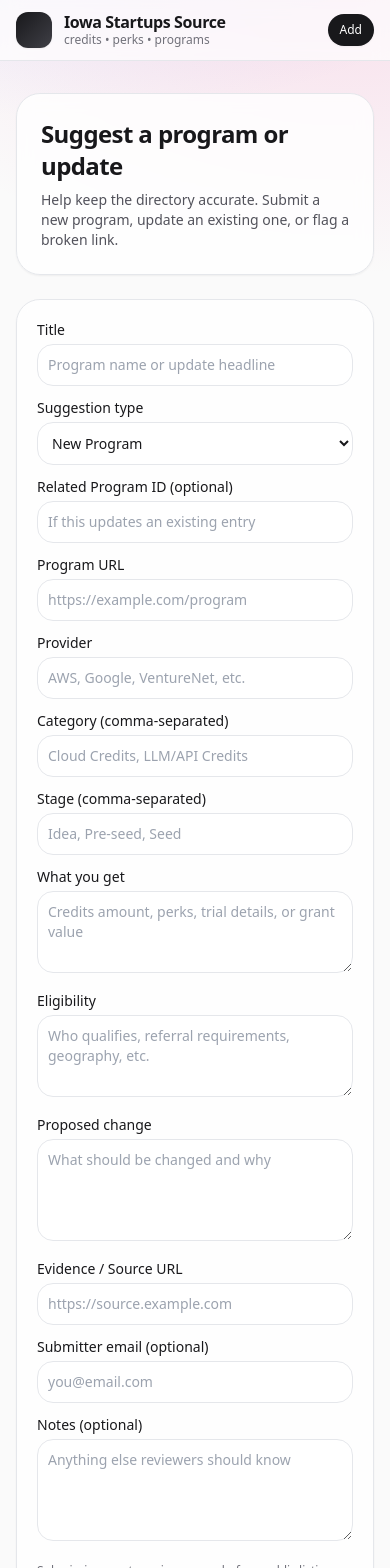
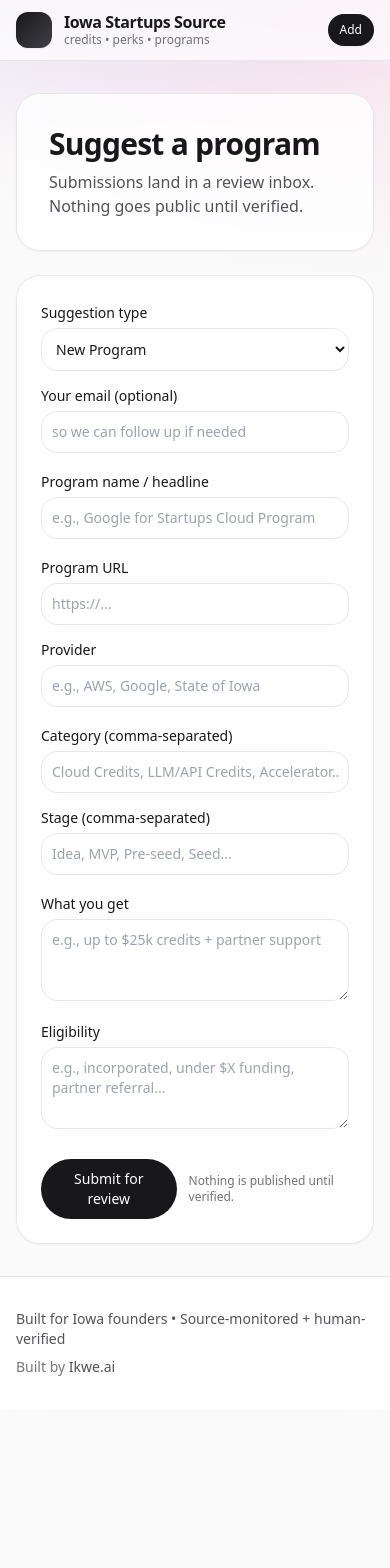
Before and after one commit to ikwe-ai/iowastartupssource, a Next.js app: page /submit in a window 390 px wide. Shown: the top 1568 px of the page. After the commit the page ends 1409 px from the top, so only its background shows below. Built offline with nearby package versions, Linux system fonts and the light colour scheme.

Commit message:
Add JSON suggest API and client submit flow

```diff
--- /dev/null
+++ b/app/api/suggest/route.ts
@@ -0,0 +1,36 @@
+import { NextResponse } from "next/server";
+import { createSuggestion } from "@/lib/notion";
+
+export async function POST(req: Request) {
+  try {
+    const body = await req.json();
+
+    const title = String(body.title || "").trim();
+    const suggestionType = String(body.suggestionType || "New Program").trim();
+
+    if (!title) {
+      return NextResponse.json({ ok: false, error: "Missing title" }, { status: 400 });
+    }
+
+    const id = await createSuggestion({
+      title,
+      suggestionType,
+      programUrl: body.programUrl || "",
+      provider: body.provider || "",
+      category: Array.isArray(body.category) ? body.category : [],
+      stage: Array.isArray(body.stage) ? body.stage : [],
+      whatYouGet: body.whatYouGet || "",
+      eligibility: body.eligibility || "",
+      proposedChange: body.proposedChange || "",
+      relatedProgramId: body.relatedProgramId || "",
+      evidenceUrl: body.evidenceUrl || "",
+      submitterEmail: body.submitterEmail || "",
+      notes: body.notes || "",
+    });
+
+    return NextResponse.json({ ok: true, id });
+  } catch (e: any) {
+    console.error(e);
+    return NextResponse.json({ ok: false, error: e?.message || "Server error" }, { status: 500 });
+  }
+}
--- a/app/submit/page.tsx
+++ b/app/submit/page.tsx
@@ -1,152 +1,244 @@
-export default function Submit() {
+"use client";
+
+import { useMemo, useState, type FormEvent } from "react";
+
+const SUGGESTION_TYPES = ["New Program", "Update Existing", "Broken Link", "Other"] as const;
+
+type SuggestionType = (typeof SUGGESTION_TYPES)[number];
+
+export default function SubmitPage() {
+  const [loading, setLoading] = useState(false);
+  const [done, setDone] = useState<{ ok: boolean; msg: string } | null>(null);
+
+  const [suggestionType, setSuggestionType] = useState<SuggestionType>("New Program");
+  const [title, setTitle] = useState("");
+  const [programUrl, setProgramUrl] = useState("");
+  const [provider, setProvider] = useState("");
+  const [category, setCategory] = useState("");
+  const [stage, setStage] = useState("");
+  const [whatYouGet, setWhatYouGet] = useState("");
+  const [eligibility, setEligibility] = useState("");
+  const [proposedChange, setProposedChange] = useState("");
+  const [relatedProgramId, setRelatedProgramId] = useState("");
+  const [evidenceUrl, setEvidenceUrl] = useState("");
+  const [submitterEmail, setSubmitterEmail] = useState("");
+
+  const categoryArr = useMemo(() => category.split(",").map((s) => s.trim()).filter(Boolean), [category]);
+  const stageArr = useMemo(() => stage.split(",").map((s) => s.trim()).filter(Boolean), [stage]);
+
+  async function onSubmit(e: FormEvent) {
+    e.preventDefault();
+    setLoading(true);
+    setDone(null);
+
+    try {
+      const res = await fetch("/api/suggest", {
+        method: "POST",
+        headers: { "Content-Type": "application/json" },
+        body: JSON.stringify({
+          suggestionType,
+          title,
+          programUrl,
+          provider,
+          category: categoryArr,
+          stage: stageArr,
+          whatYouGet,
+          eligibility,
+          proposedChange,
+          relatedProgramId,
+          evidenceUrl,
+          submitterEmail,
+        }),
+      });
+
+      const data = await res.json();
+      if (!data.ok) throw new Error(data.error || "Submission failed");
+
+      setDone({ ok: true, msg: "Submitted. Thank you - this goes into review before publishing." });
+      setTitle("");
+      setProgramUrl("");
+      setProvider("");
+      setCategory("");
+      setStage("");
+      setWhatYouGet("");
+      setEligibility("");
+      setProposedChange("");
+      setRelatedProgramId("");
+      setEvidenceUrl("");
+      setSubmitterEmail("");
+      setSuggestionType("New Program");
+    } catch (err: any) {
+      setDone({ ok: false, msg: err?.message || "Something went wrong." });
+    } finally {
+      setLoading(false);
+    }
+  }
+
   return (
-    <div className="space-y-6">
-      <section className="rounded-3xl border bg-white/80 p-6 shadow-sm backdrop-blur sm:p-8">
-        <h1 className="text-2xl font-semibold tracking-tight">Suggest a program or update</h1>
-        <p className="mt-2 max-w-3xl text-sm text-zinc-600 sm:text-base">
-          Help keep the directory accurate. Submit a new program, update an existing one, or flag a broken link.
+    <div className="max-w-3xl space-y-6">
+      <div className="rounded-3xl border bg-white/80 backdrop-blur p-8 shadow-sm">
+        <h1 className="text-3xl font-semibold tracking-tight">Suggest a program</h1>
+        <p className="mt-2 text-zinc-600">
+          Submissions land in a review inbox. Nothing goes public until verified.
         </p>
-      </section>
+      </div>
 
-      <form action="/api/suggestions" method="post" className="rounded-3xl border bg-white/80 p-5 shadow-sm backdrop-blur sm:p-6">
+      <form onSubmit={onSubmit} className="rounded-3xl border bg-white/80 backdrop-blur p-6 shadow-sm space-y-4">
         <div className="grid gap-3 md:grid-cols-2">
-          <div className="md:col-span-2">
-            <label className="mb-1 block text-sm font-medium">Title</label>
-            <input
-              name="title"
-              className="w-full rounded-2xl border bg-white p-2.5 text-sm outline-none focus:ring-2 focus:ring-zinc-200"
-              placeholder="Program name or update headline"
-              required
-            />
-          </div>
-
           <div>
-            <label className="mb-1 block text-sm font-medium">Suggestion type</label>
+            <label className="text-sm font-medium">Suggestion type</label>
             <select
-              name="suggestion_type"
-              defaultValue="New Program"
-              className="w-full rounded-2xl border bg-white p-2.5 text-sm outline-none focus:ring-2 focus:ring-zinc-200"
+              className="mt-1 w-full rounded-2xl border bg-white p-2.5 text-sm outline-none focus:ring-2 focus:ring-zinc-200"
+              value={suggestionType}
+              onChange={(e) => setSuggestionType(e.target.value as SuggestionType)}
             >
-              <option>New Program</option>
-              <option>Update Existing</option>
-              <option>Broken Link</option>
-              <option>Other</option>
+              {SUGGESTION_TYPES.map((t) => (
+                <option key={t} value={t}>{t}</option>
+              ))}
             </select>
           </div>
 
           <div>
-            <label className="mb-1 block text-sm font-medium">Related Program ID (optional)</label>
+            <label className="text-sm font-medium">Your email (optional)</label>
             <input
-              name="related_program_id"
-              className="w-full rounded-2xl border bg-white p-2.5 text-sm outline-none focus:ring-2 focus:ring-zinc-200"
-              placeholder="If this updates an existing entry"
-            />
-          </div>
-
-          <div>
-            <label className="mb-1 block text-sm font-medium">Program URL</label>
-            <input
-              name="program_url"
-              type="url"
-              className="w-full rounded-2xl border bg-white p-2.5 text-sm outline-none focus:ring-2 focus:ring-zinc-200"
-              placeholder="https://example.com/program"
-            />
-          </div>
-
-          <div>
-            <label className="mb-1 block text-sm font-medium">Provider</label>
-            <input
-              name="provider"
-              className="w-full rounded-2xl border bg-white p-2.5 text-sm outline-none focus:ring-2 focus:ring-zinc-200"
-              placeholder="AWS, Google, VentureNet, etc."
-            />
-          </div>
-
-          <div>
-            <label className="mb-1 block text-sm font-medium">Category (comma-separated)</label>
-            <input
-              name="category"
-              className="w-full rounded-2xl border bg-white p-2.5 text-sm outline-none focus:ring-2 focus:ring-zinc-200"
-              placeholder="Cloud Credits, LLM/API Credits"
-            />
-          </div>
-
-          <div>
-            <label className="mb-1 block text-sm font-medium">Stage (comma-separated)</label>
-            <input
-              name="stage"
-              className="w-full rounded-2xl border bg-white p-2.5 text-sm outline-none focus:ring-2 focus:ring-zinc-200"
-              placeholder="Idea, Pre-seed, Seed"
-            />
-          </div>
-
-          <div className="md:col-span-2">
-            <label className="mb-1 block text-sm font-medium">What you get</label>
-            <textarea
-              name="what_you_get"
-              rows={3}
-              className="w-full rounded-2xl border bg-white p-2.5 text-sm outline-none focus:ring-2 focus:ring-zinc-200"
-              placeholder="Credits amount, perks, trial details, or grant value"
-            />
-          </div>
-
-          <div className="md:col-span-2">
-            <label className="mb-1 block text-sm font-medium">Eligibility</label>
-            <textarea
-              name="eligibility"
-              rows={3}
-              className="w-full rounded-2xl border bg-white p-2.5 text-sm outline-none focus:ring-2 focus:ring-zinc-200"
-              placeholder="Who qualifies, referral requirements, geography, etc."
-            />
-          </div>
-
-          <div className="md:col-span-2">
-            <label className="mb-1 block text-sm font-medium">Proposed change</label>
-            <textarea
-              name="proposed_change"
-              rows={4}
-              className="w-full rounded-2xl border bg-white p-2.5 text-sm outline-none focus:ring-2 focus:ring-zinc-200"
-              placeholder="What should be changed and why"
-            />
-          </div>
-
-          <div>
-            <label className="mb-1 block text-sm font-medium">Evidence / Source URL</label>
-            <input
-              name="evidence_url"
-              type="url"
-              className="w-full rounded-2xl border bg-white p-2.5 text-sm outline-none focus:ring-2 focus:ring-zinc-200"
-              placeholder="https://source.example.com"
-            />
-          </div>
-
-          <div>
-            <label className="mb-1 block text-sm font-medium">Submitter email (optional)</label>
-            <input
-              name="submitter_email"
-              type="email"
-              className="w-full rounded-2xl border bg-white p-2.5 text-sm outline-none focus:ring-2 focus:ring-zinc-200"
-              placeholder="you@email.com"
-            />
-          </div>
-
-          <div className="md:col-span-2">
-            <label className="mb-1 block text-sm font-medium">Notes (optional)</label>
-            <textarea
-              name="notes"
-              rows={4}
-              className="w-full rounded-2xl border bg-white p-2.5 text-sm outline-none focus:ring-2 focus:ring-zinc-200"
-              placeholder="Anything else reviewers should know"
+              className="mt-1 w-full rounded-2xl border bg-white p-2.5 text-sm outline-none focus:ring-2 focus:ring-zinc-200"
+              value={submitterEmail}
+              onChange={(e) => setSubmitterEmail(e.target.value)}
+              placeholder="so we can follow up if needed"
             />
           </div>
         </div>
 
-        <div className="mt-4 flex flex-wrap items-center justify-between gap-3">
-          <p className="text-xs text-zinc-500">Submissions go to review queue before public listing.</p>
-          <button className="rounded-full bg-zinc-900 px-5 py-2.5 text-sm text-white hover:bg-zinc-800 shadow-sm" type="submit">
-            Submit suggestion
+        <div>
+          <label className="text-sm font-medium">Program name / headline</label>
+          <input
+            className="mt-1 w-full rounded-2xl border bg-white p-2.5 text-sm outline-none focus:ring-2 focus:ring-zinc-200"
+            value={title}
+            onChange={(e) => setTitle(e.target.value)}
+            placeholder="e.g., Google for Startups Cloud Program"
+            required
+          />
+        </div>
+
+        <div className="grid gap-3 md:grid-cols-2">
+          <div>
+            <label className="text-sm font-medium">Program URL</label>
+            <input
+              className="mt-1 w-full rounded-2xl border bg-white p-2.5 text-sm outline-none focus:ring-2 focus:ring-zinc-200"
+              value={programUrl}
+              onChange={(e) => setProgramUrl(e.target.value)}
+              placeholder="https://..."
+            />
+          </div>
+          <div>
+            <label className="text-sm font-medium">Provider</label>
+            <input
+              className="mt-1 w-full rounded-2xl border bg-white p-2.5 text-sm outline-none focus:ring-2 focus:ring-zinc-200"
+              value={provider}
+              onChange={(e) => setProvider(e.target.value)}
+              placeholder="e.g., AWS, Google, State of Iowa"
+            />
+          </div>
+        </div>
+
+        <div className="grid gap-3 md:grid-cols-2">
+          <div>
+            <label className="text-sm font-medium">Category (comma-separated)</label>
+            <input
+              className="mt-1 w-full rounded-2xl border bg-white p-2.5 text-sm outline-none focus:ring-2 focus:ring-zinc-200"
+              value={category}
+              onChange={(e) => setCategory(e.target.value)}
+              placeholder="Cloud Credits, LLM/API Credits, Accelerator..."
+            />
+          </div>
+          <div>
+            <label className="text-sm font-medium">Stage (comma-separated)</label>
+            <input
+              className="mt-1 w-full rounded-2xl border bg-white p-2.5 text-sm outline-none focus:ring-2 focus:ring-zinc-200"
+              value={stage}
+              onChange={(e) => setStage(e.target.value)}
+              placeholder="Idea, MVP, Pre-seed, Seed..."
+            />
+          </div>
+        </div>
+
+        <div className="grid gap-3 md:grid-cols-2">
+          <div>
+            <label className="text-sm font-medium">What you get</label>
+            <textarea
+              className="mt-1 w-full rounded-2xl border bg-white p-2.5 text-sm outline-none focus:ring-2 focus:ring-zinc-200"
+              value={whatYouGet}
+              onChange={(e) => setWhatYouGet(e.target.value)}
+              placeholder="e.g., up to $25k credits + partner support"
+              rows={3}
+            />
+          </div>
+          <div>
+            <label className="text-sm font-medium">Eligibility</label>
+            <textarea
+              className="mt-1 w-full rounded-2xl border bg-white p-2.5 text-sm outline-none focus:ring-2 focus:ring-zinc-200"
+              value={eligibility}
+              onChange={(e) => setEligibility(e.target.value)}
+              placeholder="e.g., incorporated, under $X funding, partner referral..."
+              rows={3}
+            />
+          </div>
+        </div>
+
+        {(suggestionType === "Update Existing" || suggestionType === "Broken Link") && (
+          <div className="rounded-2xl border bg-white p-4 space-y-3">
+            <div className="text-sm font-medium">Update details</div>
+            <div className="grid gap-3 md:grid-cols-2">
+              <div>
+                <label className="text-sm">Related Program ID (optional)</label>
+                <input
+                  className="mt-1 w-full rounded-2xl border bg-white p-2.5 text-sm outline-none focus:ring-2 focus:ring-zinc-200"
+                  value={relatedProgramId}
+                  onChange={(e) => setRelatedProgramId(e.target.value)}
+                  placeholder="Paste the Program ID if you have it"
+                />
+              </div>
+              <div>
+                <label className="text-sm">Evidence / source URL (optional)</label>
+                <input
+                  className="mt-1 w-full rounded-2xl border bg-white p-2.5 text-sm outline-none focus:ring-2 focus:ring-zinc-200"
+                  value={evidenceUrl}
+                  onChange={(e) => setEvidenceUrl(e.target.value)}
+                  placeholder="Link showing updated info"
+                />
+              </div>
+            </div>
+
+            <div>
+              <label className="text-sm">What changed?</label>
+              <textarea
+                className="mt-1 w-full rounded-2xl border bg-white p-2.5 text-sm outline-none focus:ring-2 focus:ring-zinc-200"
+                value={proposedChange}
+                onChange={(e) => setProposedChange(e.target.value)}
+                placeholder="Describe the change clearly (credits amount, eligibility, new link, deadlines...)"
+                rows={4}
+              />
+            </div>
+          </div>
+        )}
+
+        <div className="flex items-center justify-between gap-3 pt-2">
+          <button
+            disabled={loading}
+            className="rounded-full bg-zinc-900 px-5 py-2.5 text-sm text-white hover:bg-zinc-800 disabled:opacity-60"
+          >
+            {loading ? "Submitting..." : "Submit for review"}
           </button>
+          <div className="text-xs text-zinc-500">
+            Nothing is published until verified.
+          </div>
         </div>
+
+        {done && (
+          <div className={`rounded-2xl border p-4 text-sm ${done.ok ? "bg-emerald-50" : "bg-rose-50"}`}>
+            {done.msg}
+          </div>
+        )}
       </form>
     </div>
   );
--- a/lib/notion.ts
+++ b/lib/notion.ts
@@ -301,7 +301,7 @@ export async function getProgram(programId: string): Promise<Program | null> {
   }
 }
 
-export async function createSuggestion(input: SuggestionInput): Promise<void> {
+export async function createSuggestion(input: SuggestionInput): Promise<string> {
   const notion = notionClient();
   const dbId = reqEnv("NOTION_SUGGESTIONS_DB_ID", NOTION_SUGGESTIONS_DB_ID);
   const dbSchema: any = await notion.databases.retrieve({ database_id: dbId });
@@ -339,8 +339,9 @@ export async function createSuggestion(input: SuggestionInput): Promise<void> {
     }
   }
 
-  await notion.pages.create({
+  const page: any = await notion.pages.create({
     parent: { database_id: dbId },
     properties: props,
   });
+  return page.id;
 }
```
